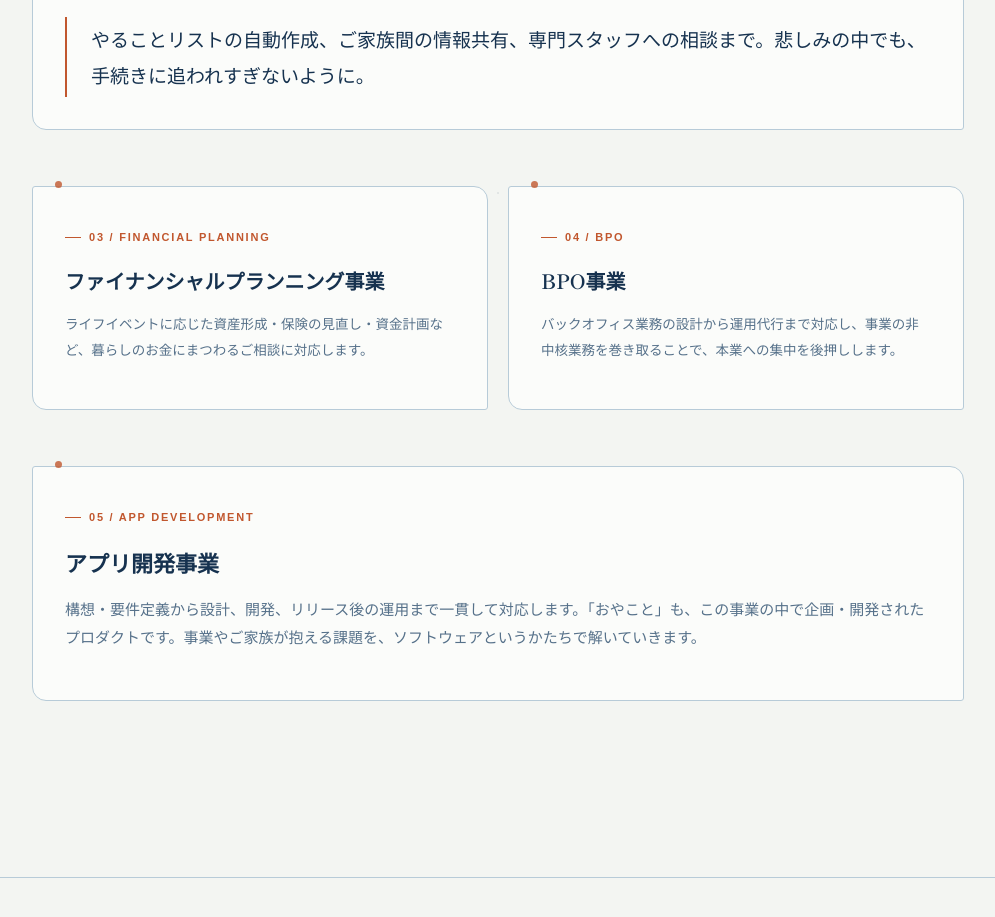
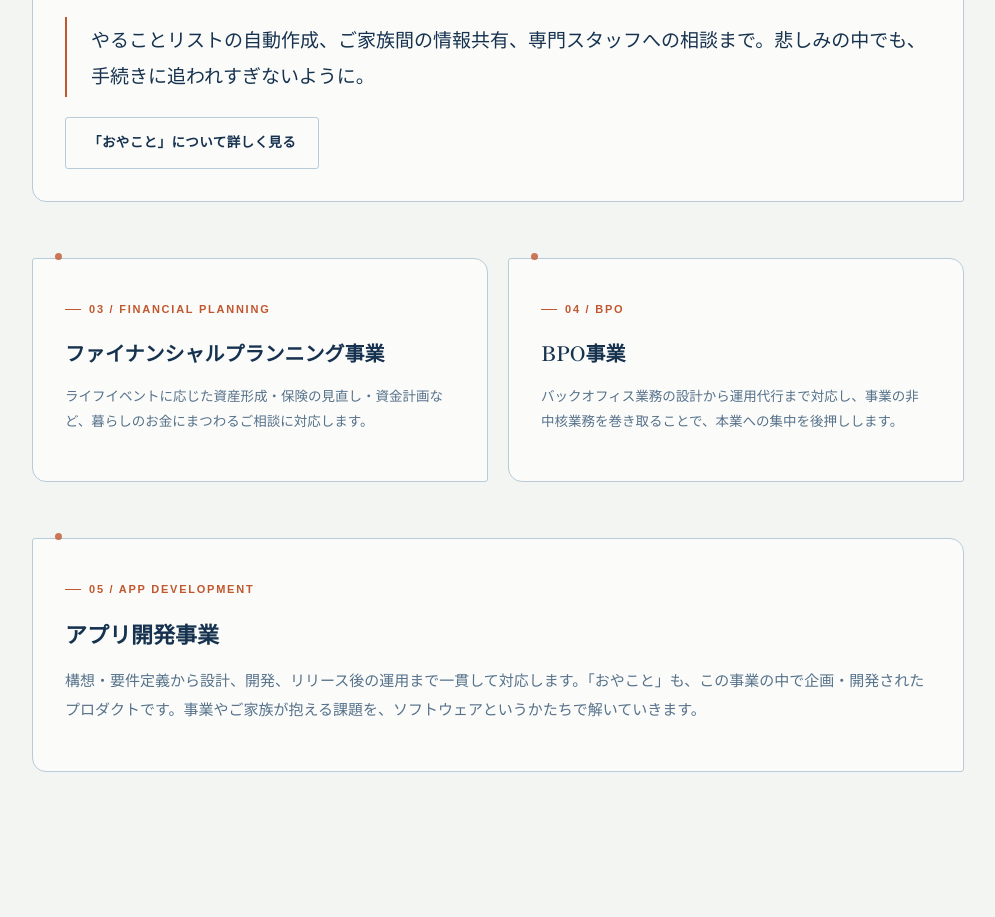
Before and after one commit to pingwubu5-web/mirai-sekkei, a plain HTML site: page services.html in a window 1280 px wide. Shown: the part 1007-1924 px from the top of the page, without its empty margins (142-1137 px from the left). Drawn offline with Linux system fonts and the light colour scheme.

Commit message:
Update services.html

```diff
--- a/services.html
+++ b/services.html
@@ -58,6 +58,7 @@
       <div class="quote-block" style="margin-top:20px;margin-bottom:0;">
         <p>やることリストの自動作成、ご家族間の情報共有、専門スタッフへの相談まで。悲しみの中でも、手続きに追われすぎないように。</p>
       </div>
+            <a class="btn btn-ghost" href="./oyakoto.html" style="margin-top:20px; display:inline-block;">「おやこと」について詳しく見る</a>
     </div>
   </section>
 
```
